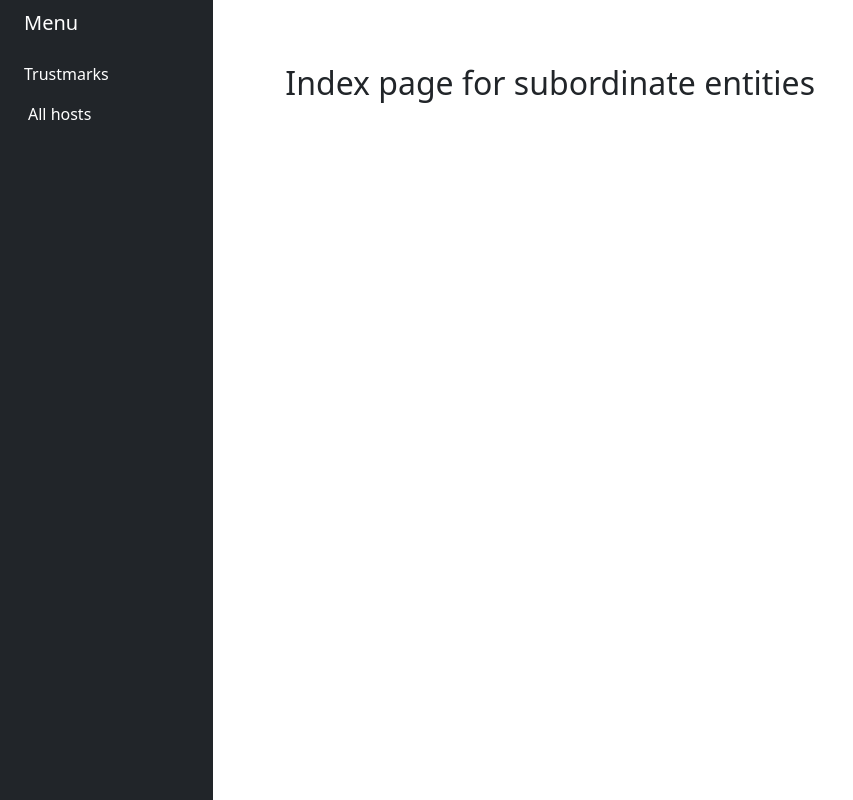
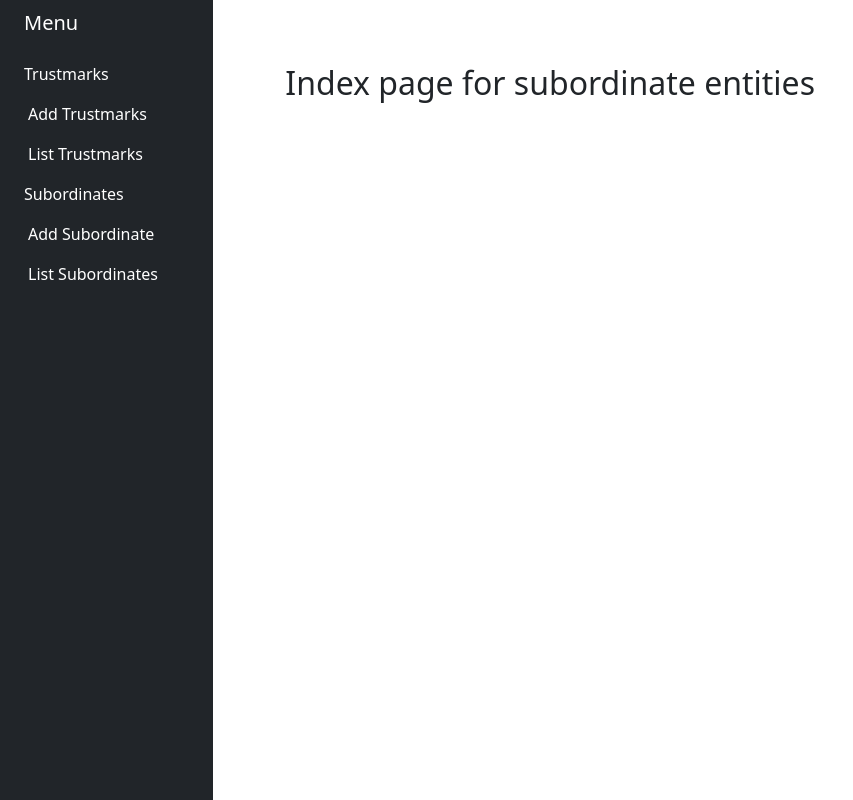
Before and after one commit to kushaldas/inmor, a Django app: page /entities/ in a window 1280 px wide. Shown: the part 56-856 px from the top of the page, without its empty margins (0-853 px from the left). Run offline with Django 5.2, Linux system fonts and the light colour scheme; parts of the project's set-up code (start-up, migrations or seed data) failed here and were passed over; some libraries are stand-ins or nearby versions.

Commit message:
Updates HTML template for links
Also updates urls.py for related names.

```diff
--- a/admin/entities/urls.py
+++ b/admin/entities/urls.py
@@ -6,6 +6,6 @@ app_name = "entities"
 
 urlpatterns = [
     path("", views.index, name="index"),
-    path("add/", views.add_subordinate_entity, name="add_subordinate_entity"),
-    path("list/", views.list_subordinates, name="list_subordinates"),
+    path("add/", views.add_subordinate_entity, name="add"),
+    path("list/", views.list_subordinates, name="list"),
 ]
--- a/admin/templates/base.html
+++ b/admin/templates/base.html
@@ -65,8 +65,27 @@
                                 </a>
                                 <ul class="collapse show nav flex-column ms-1" id="submenu1" data-bs-parent="#menu">
                                     <li class="w-100">
-                                        <a href="/" class="nav-link px-0"> <span
-                                                class="d-none d-sm-inline text-white">All hosts</span>
+                                        <a href="{% url 'trustmarks:addtrustmark' %}"  class="nav-link px-0"> <span
+                                                class="d-none d-sm-inline text-white">Add Trustmarks</span>
+                                        </a>
+                                        <a href="{% url 'trustmarks:listtrustmarks' %}"  class="nav-link px-0"> <span
+                                                class="d-none d-sm-inline text-white">List Trustmarks</span>
+                                        </a>
+                                    </li>
+                                </ul>
+                            </li>
+                            <li>
+
+                                <a href="{% url 'entities:index' %}" class="nav-link px-0"> <span
+                                        class="d-none d-sm-inline text-white">Subordinates</span>
+                                </a>
+                                <ul class="collapse show nav flex-column ms-1" id="submenu1" data-bs-parent="#menu">
+                                    <li class="w-100">
+                                        <a href="{% url 'entities:add' %}"  class="nav-link px-0"> <span
+                                                class="d-none d-sm-inline text-white">Add Subordinate</span>
+                                        </a>
+                                        <a href="{% url 'entities:list' %}"  class="nav-link px-0"> <span
+                                                class="d-none d-sm-inline text-white">List Subordinates</span>
                                         </a>
                                     </li>
                                 </ul>
```
